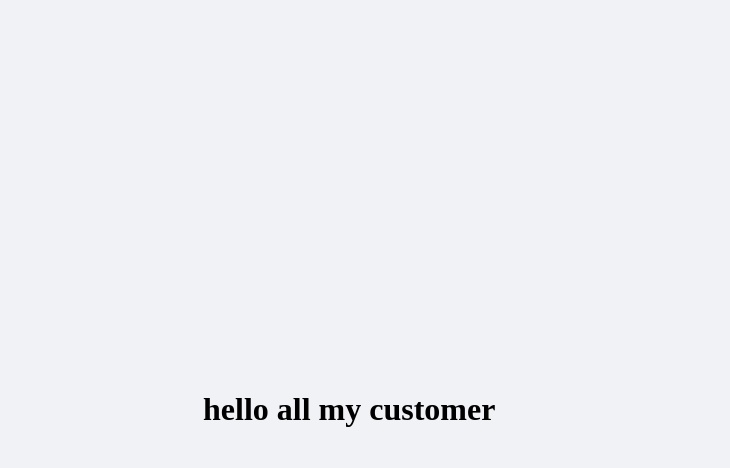
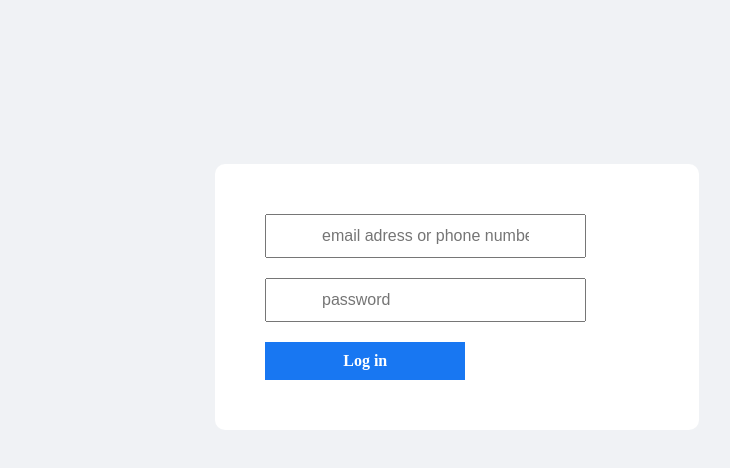
Before and after one commit to rakib3719/facebook-copy, a plain HTML site: page index.html in a window 1280 px wide. Shown: the full height of the page, 437-1167 px from the left. Drawn offline with Linux system fonts and the light colour scheme.

Commit message:
semi-final

```diff
--- a/index.css
+++ b/index.css
@@ -4,17 +4,19 @@ width: 50%;
 float: left;
 margin-left: 10%;
 margin-top: 120px;
-display: inline;
+
 
 }
-.right{
-
-    width: 50%;
+.right {
+    width: 30%;
     float: right;
-    display: inline;
-
+    position: relative;
+    left: -144px;
+    top: 164px;
+    background-color: white;
+    padding: 50px;
+    border-radius: 10px;
 }
-
 .fb{
 
 
@@ -44,3 +46,26 @@ img{
     margin-right: 5px;
     margin-top: 20px;
 }
+
+.email {
+    padding: 11px 55px;
+    font-size: 16px;
+    margin-bottom: 20px;
+}
+.password{
+
+    padding: 11px 55px;
+    font-size: 16px;
+
+
+}
+
+.login {
+    font-weight: 900;
+    background-color: #1877f2;
+    width: 47%;
+    margin-top: 20px;
+    text-align: center;
+    padding: 10px;
+    color: white;
+}
--- a/index.html
+++ b/index.html
@@ -8,6 +8,10 @@
     <title>Sign up</title>
 </head>
 <body>
+
+
+
+<div >
 
 
 
@@ -38,9 +42,15 @@
 
         <div class="right">
 
-<h1>hello all my customer</h1>
+
+            <input class="email" placeholder="email adress or phone number" type="text" name="" id=""> <br>
+            <input class="password" placeholder="password" type="password">
+
+            <p class="login"><b>Log in</b></p>
 
         </div>
 
+
+</div>
 </body>
 </html>
```
Lines whose indentation alone changed are shown as unchanged.
